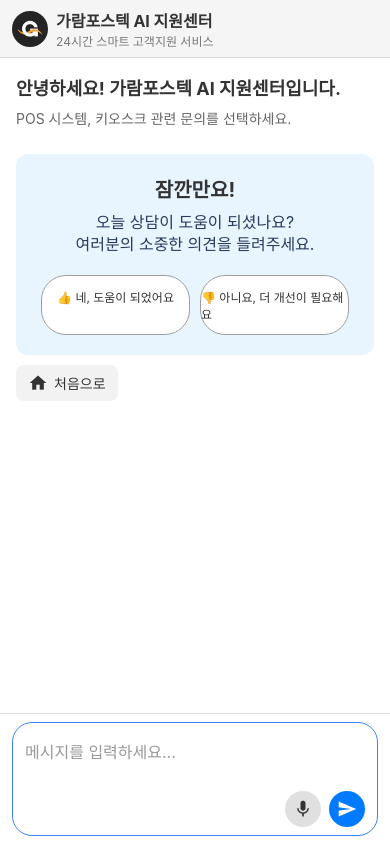
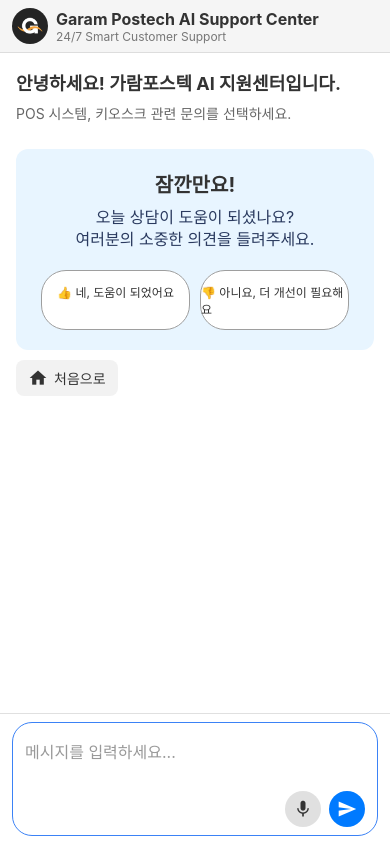
Before and after one commit to bctone1/Garam_APP_Origin, a React Native app: screen / in a window 390 px wide. Built offline with nearby package versions, Linux system fonts and the light colour scheme; no server answers.

Commit message:
eng 테스트

```diff
--- a/src/components/header.tsx
+++ b/src/components/header.tsx
@@ -13,8 +13,8 @@ export default function Header() {
 
                 {/* 제목/부제 */}
                 <View style={styles.titleContainer}>
-                    <Text style={styles.title}>가람포스텍 AI 지원센터</Text>
-                    <Text style={styles.subtitle}>24시간 스마트 고객지원 서비스</Text>
+                    <Text style={styles.title}>Garam Postech AI Support Center</Text>
+                    <Text style={styles.subtitle}>24/7 Smart Customer Support</Text>
                 </View>
             </View>
 
```
